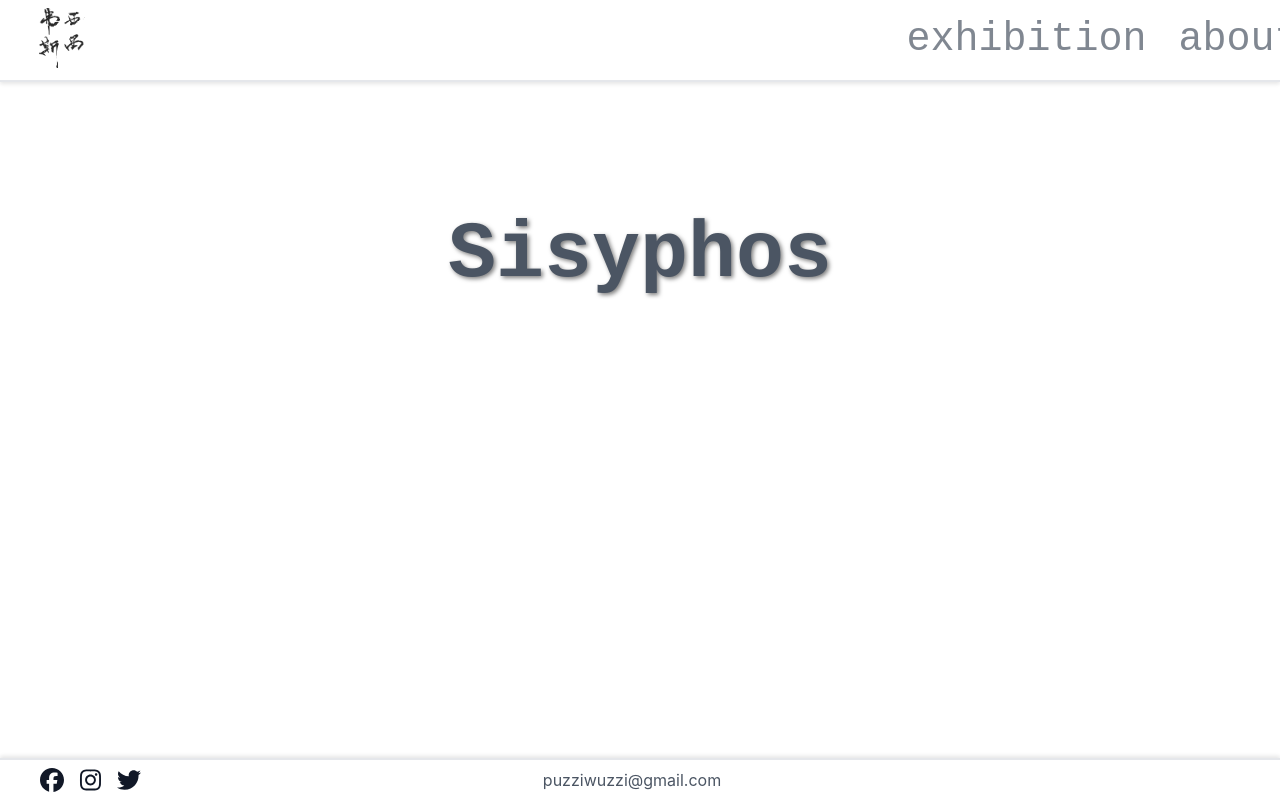
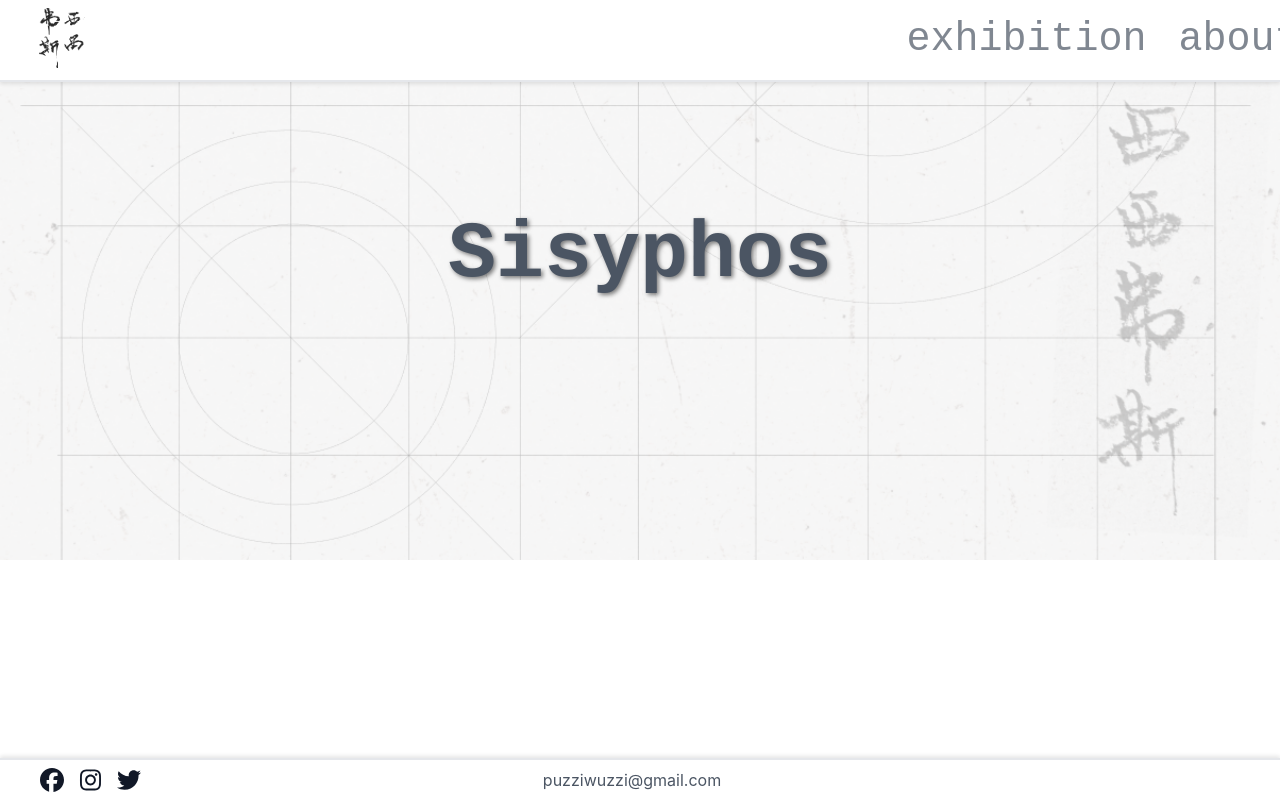
Before and after one commit to bellancaf/sito-mostra, a React (Create React App) app: page / in a window 1280 px wide. Built offline with nearby package versions, Linux system fonts and the light colour scheme; a web font is replaced by a local one.

Commit message:
background

```diff
--- a/src/styles/index.css
+++ b/src/styles/index.css
@@ -6,6 +6,13 @@
 	-webkit-font-smoothing: antialiased;
 	-moz-osx-font-smoothing: grayscale;
 	background-color: var(--color-background);
+	background-image: url('../../public/images/background.png');
+    background-position: center;
+    background-repeat: no-repeat;
+    background-size: cover;
+	background-position: center -350px;  /* X position center, Y position moved up 100px */
+    background-attachment: fixed;
+    min-height: 100vh;
 }
 
 code {
```
Also changed, not shown: public/images/background.png (added).
